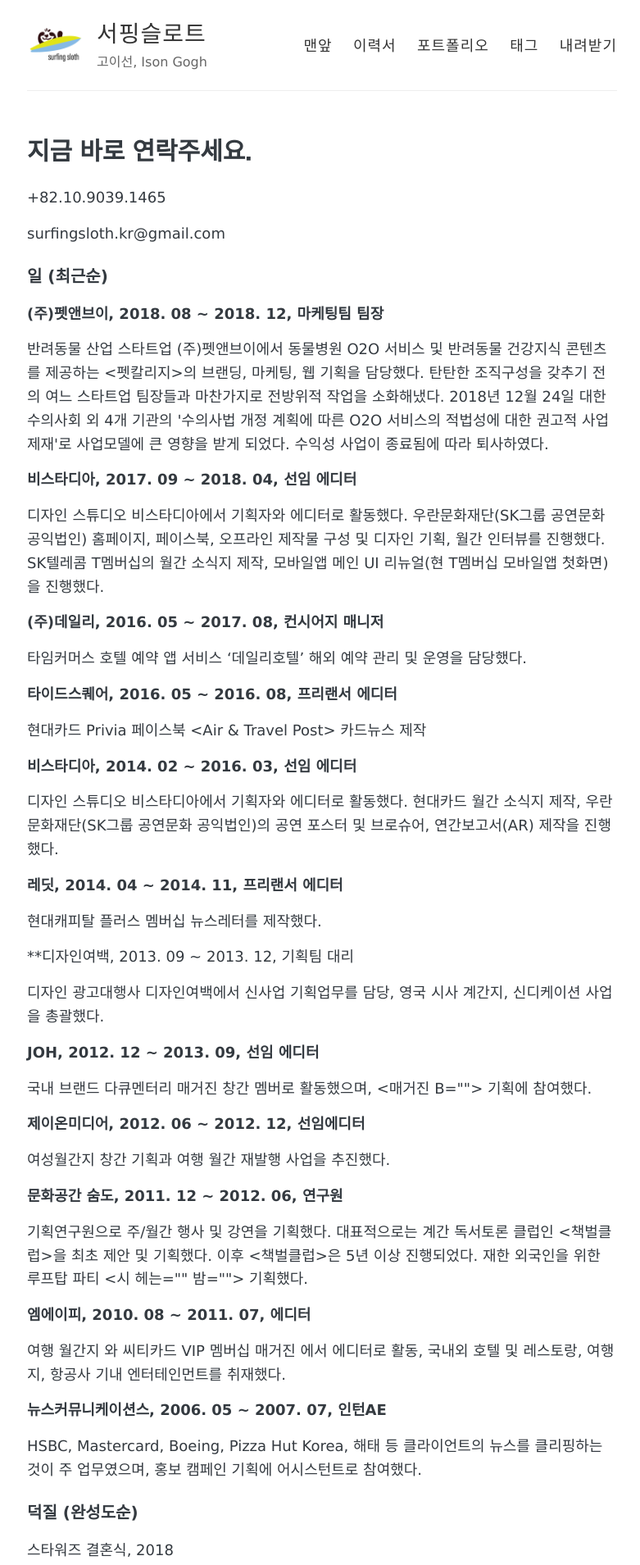
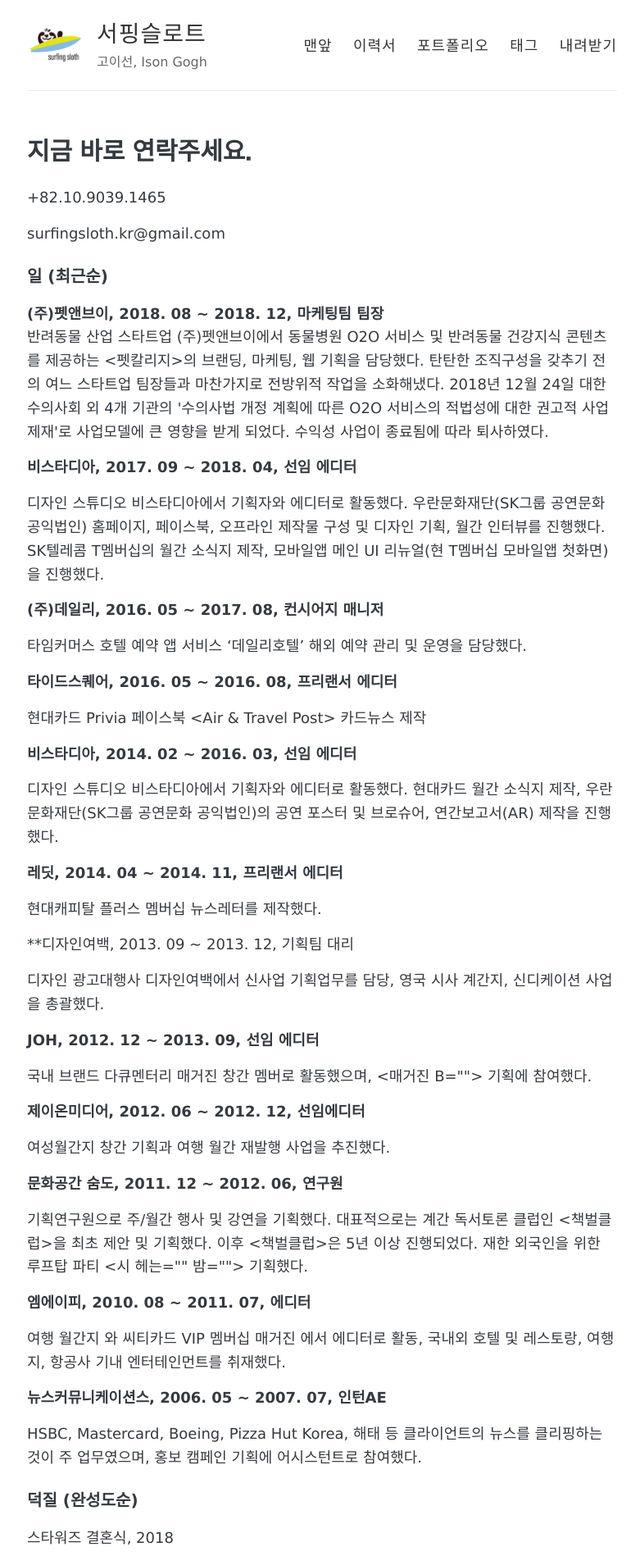
Before and after one commit to surfingsloth/surfingsloth.github.io, a Jekyll site: the page built from cv.md, in a window 1280 px wide. Shown: the top 1909 px of the page at 82% size, without its empty margins (247-1028 px from the left). Built offline with Jekyll 4.4.1, drawn with Linux system fonts in a browser that asks for light colours.

Commit message:
line break

```diff
--- a/_includes/fonts.html
+++ b/_includes/fonts.html
@@ -2,8 +2,8 @@
 <script>
   window.WebFontConfig = {
       custom: {
-          families: ['Do+Hyeon'],
-          urls: ['https://fonts.googleapis.com/css']
+          families: ['Spoqa Han Sans:100,300,400,700'],
+          urls: ['https://spoqa.github.io/spoqa-han-sans/css/SpoqaHanSans-kr.css']
       },
       timeout: 60000
   };
--- a/cv.md
+++ b/cv.md
@@ -10,8 +10,7 @@
 
 ### 일 (최근순)
 
-**(주)펫앤브이, 2018. 08 ~ 2018. 12, 마케팅팀 팀장**
-
+**(주)펫앤브이, 2018. 08 ~ 2018. 12, 마케팅팀 팀장**\
 반려동물 산업 스타트업 (주)펫앤브이에서 동물병원 O2O 서비스 및 반려동물 건강지식 콘텐츠를 제공하는 <펫칼리지>의 브랜딩, 마케팅, 웹 기획을 담당했다. 탄탄한 조직구성을 갖추기 전의 여느 스타트업 팀장들과 마찬가지로 전방위적 작업을 소화해냈다. 2018년 12월 24일 대한수의사회 외 4개 기관의 '수의사법 개정 계획에 따른 O2O 서비스의 적법성에 대한 권고적 사업 제재'로 사업모델에 큰 영향을 받게 되었다. 수익성 사업이 종료됨에 따라 퇴사하였다.
 
 **비스타디아, 2017. 09 ~ 2018. 04, 선임 에디터**
```
